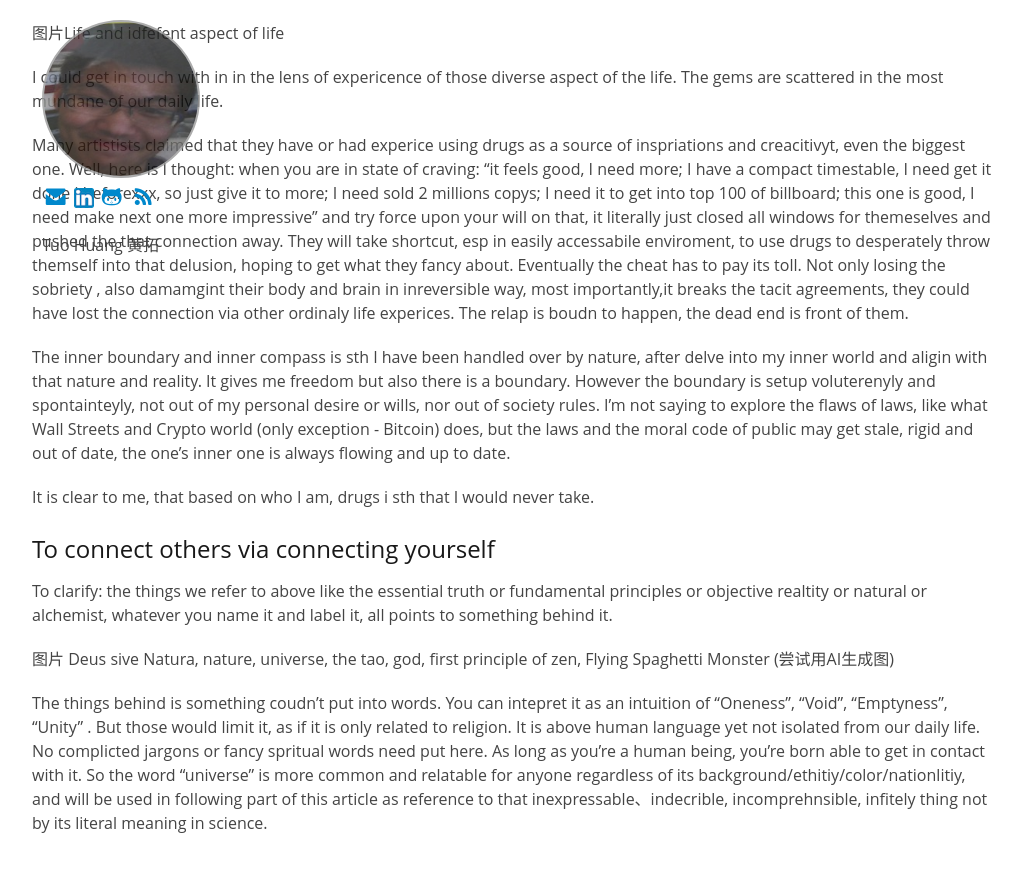
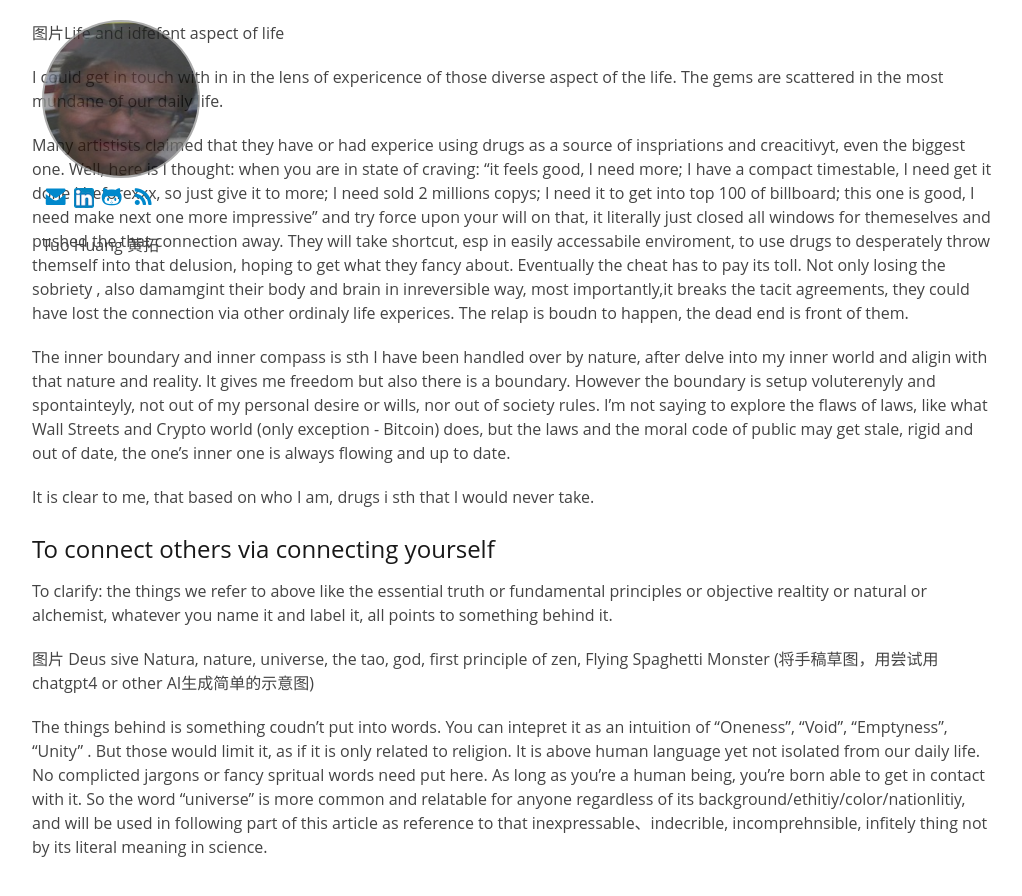
Before and after one commit to tuo/tuo.github.io, a Jekyll site: the page built from midlife crisis as programmer and AI.md, in a window 1280 px wide and 900 px high, scrolled down 4475 px. Shown: the top 896 px of the window, without its empty margins (128-1150 px from the left). Built offline with Jekyll 4.4.1, drawn with Linux system fonts in a browser that asks for light colours; our own code applies the rules of GitHub Pages for plain Markdown files.

Commit message:
commited

```diff
--- a/midlife crisis as programmer and AI.md
+++ b/midlife crisis as programmer and AI.md
@@ -116,6 +116,6 @@ To clarify: the things we refer to above like the essential truth or fundamental
 
 
 
-图片  Deus sive Natura, nature, universe, the tao, god, first principle of zen, Flying Spaghetti Monster (尝试用AI生成图)
+图片  Deus sive Natura, nature, universe, the tao, god, first principle of zen, Flying Spaghetti Monster (将手稿草图，用尝试用chatgpt4 or other AI生成简单的示意图)
 
 The things behind is something coudn't put into words. You can intepret it as an intuition of  "Oneness", "Void", "Emptyness", "Unity" . But those would limit it, as if it is only related to religion.  It is above human language yet not isolated from our daily life. No complicted jargons or fancy spritual words need put here. As long as you're a human being,  you're born able to get in contact with it. So the word "universe" is more common and relatable for anyone regardless of its background/ethitiy/color/nationlitiy, and will be used in following part of this article as reference to that inexpressable、indecrible, incomprehnsible, infitely thing not by its literal meaning in science.
```
